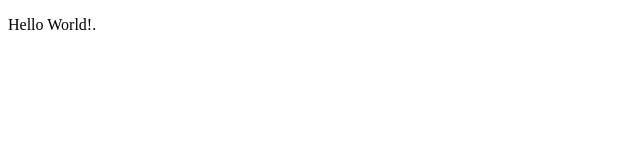
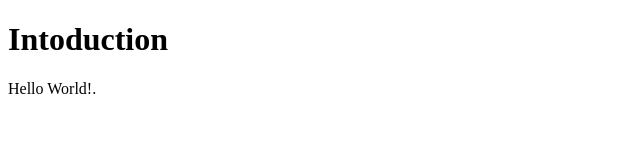
Before and after one commit to iliarahimpour/main-test, a plain HTML site: page index.html in a window 1280 px wide. Shown: the whole page, without its empty margins (0-640 px from the left). Drawn offline with Linux system fonts and the light colour scheme.

Commit message:
Add a simple h1

```diff
--- a/index.html
+++ b/index.html
@@ -9,6 +9,7 @@
 </head>
 
 <body>
+    <h1>Intoduction</h1>
     <p>
         Hello World!.
     </p>
```
